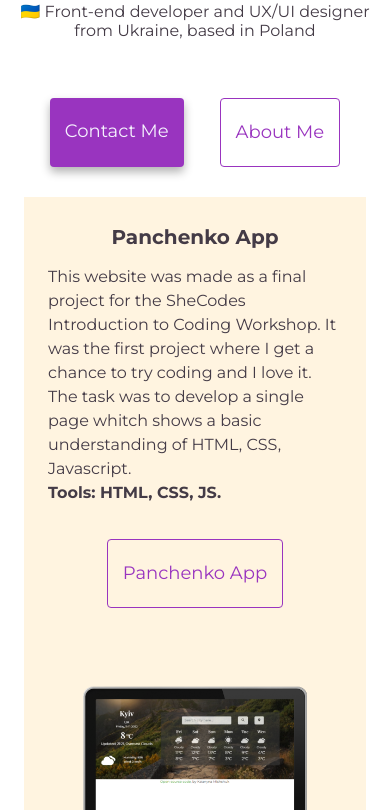
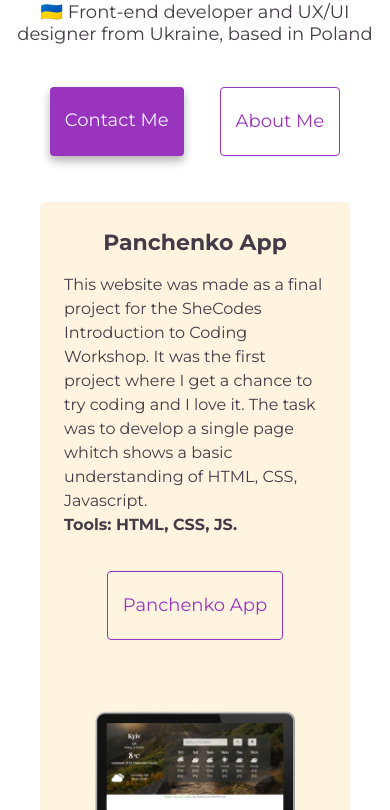
Before and after one commit to KaterynaMishchuk/portfolio, a plain HTML site: page index.html in a window 390 px wide. Shown: the part 622-1432 px from the top of the page. Drawn offline with nearby package versions, Linux system fonts and the light colour scheme.

Commit message:
Border radius added

```diff
--- a/index.html
+++ b/index.html
@@ -87,7 +87,7 @@
              </div>
           </div>
         <div class="row prjcts">
-            <div class="col-sm-6"> <img src="/img/wheather_app.png" alt="Weather app" class="img-fluid" />
+            <div class="col-sm-6"> <img src="/img/weather_app.png" alt="Weather app" class="img-fluid" />
             </div>
               <div class="col-sm-6">
                 <h3 class="p-3">Weather App</h3>
--- a/src/styles.css
+++ b/src/styles.css
@@ -46,10 +46,11 @@
     font-size: 30px;
   }
   h3 {
-    font-size: 20px;
+    font-size: 22px;
   }
   h4 {
-    font-size: 16px;
+    font-size: 18px;
+    margin-bottom: 24px;
   }
 }
 body {
@@ -59,7 +60,8 @@
 .prjcts {
   background: #fff4e0;
   padding: 12px;
-  margin: 12px;
+  margin: 28px;
+  border-radius: 5px;
 }
 .navigation {
   display: flex;
```
